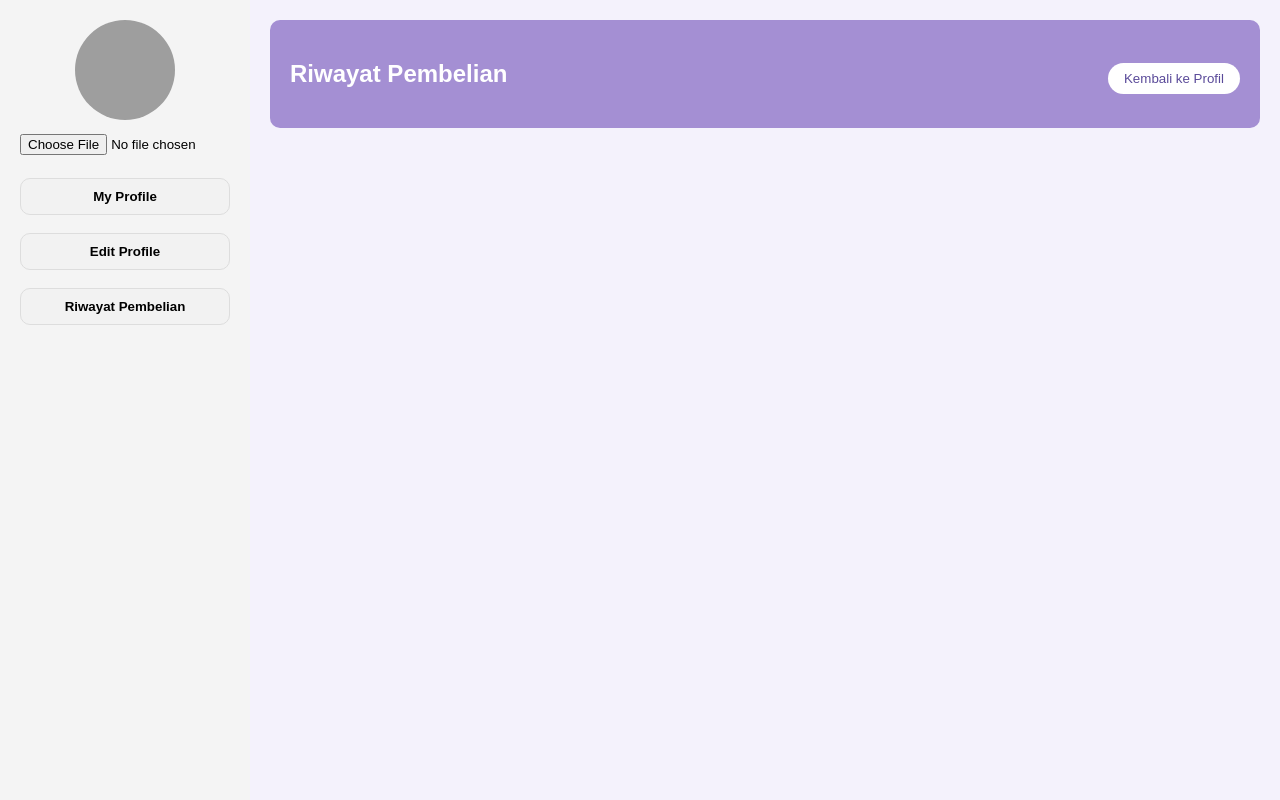
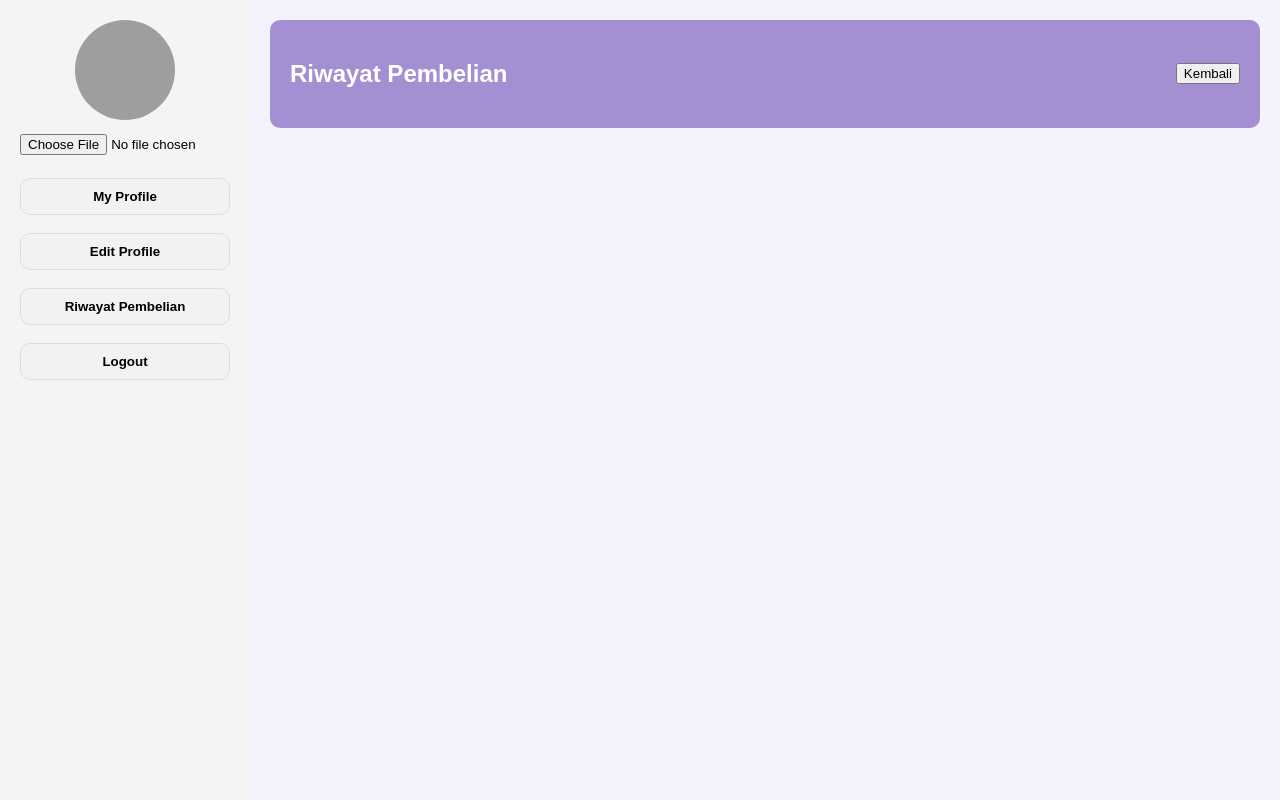
Before and after one commit to gitaanggrainii/g2e, a PHP site: page /riwayat.php in a window 1280 px wide. Run offline with PHP 8.4, Linux system fonts and the light colour scheme; the visitor is signed in with stand-in values (Sample User, id 1); data that the repository does not hold is empty; grey boxes are pictures that could not be loaded.

Commit message:
gressssxz

```diff
--- a/konten/edit.php
+++ b/konten/edit.php
@@ -59,7 +59,7 @@ $user = $result->fetch_assoc();
     <div class="main-content">
       <div class="header">
         <h2>Edit profile</h2>
-        <button class="back-btn" onclick="alert('Kembali ke profil')">Kembali ke Profile</button>
+        <a href="makeup.php"><button type="button">kembali</button></a>
       </div>
 
       <form id="profileForm" method="POST" action="edit.php">
--- a/konten/riwayat.php
+++ b/konten/riwayat.php
@@ -156,13 +156,14 @@ $result = mysqli_query($conn, $query);
       <a href="profile.php"><button type="button">My Profile</button></a>
       <a href="edit.php"><button type="button">Edit Profile</button></a>
       <a href="riwayat.php"><button type="button">Riwayat Pembelian</button></a>
+      <a href="login.php"><button type="button">Logout</button></a>
     </div>
 
     <!-- Konten utama -->
    <div class="main-content">
       <div class="header">
         <h2>Riwayat Pembelian</h2>
-        <button class="back-btn" onclick="alert('Kembali ke profil')">Kembali ke Profil</button>
+        <a href="makeup.php"><button type="button">Kembali</button></a>
       </div>
 
       <div class="purchase-history">
```
